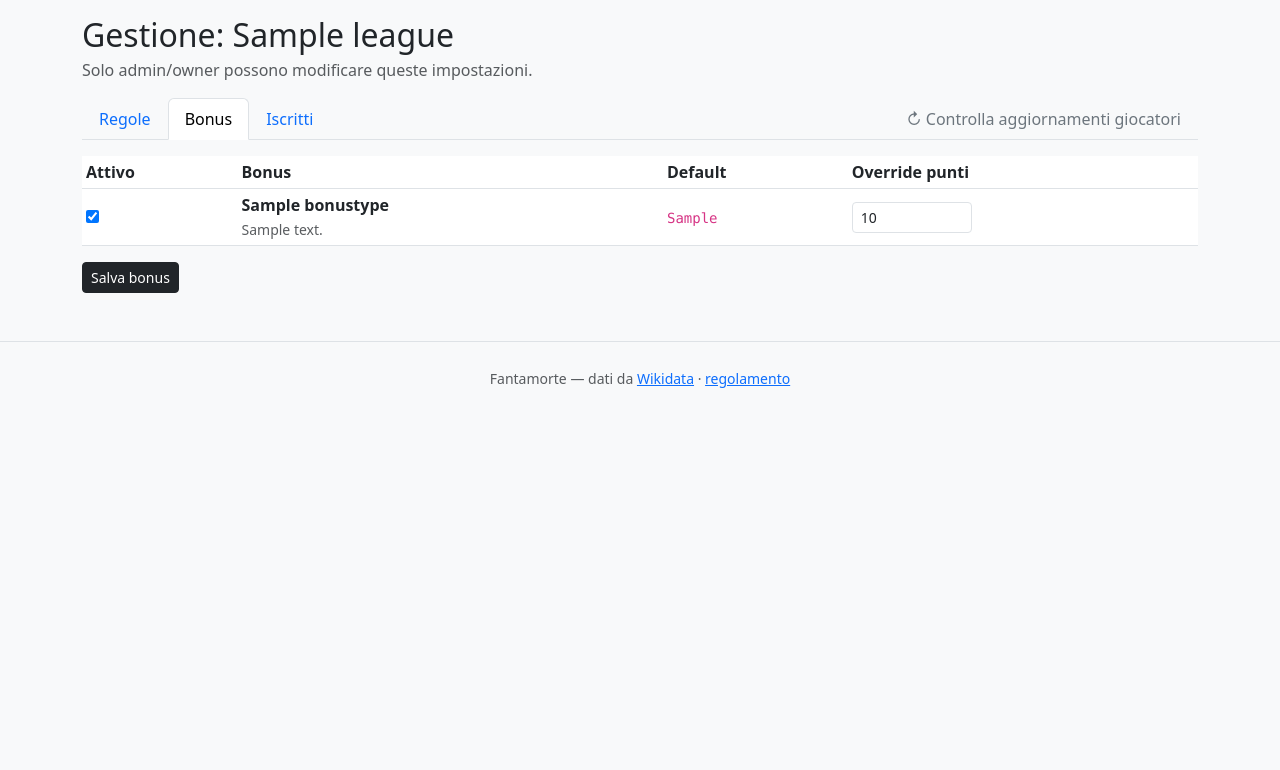
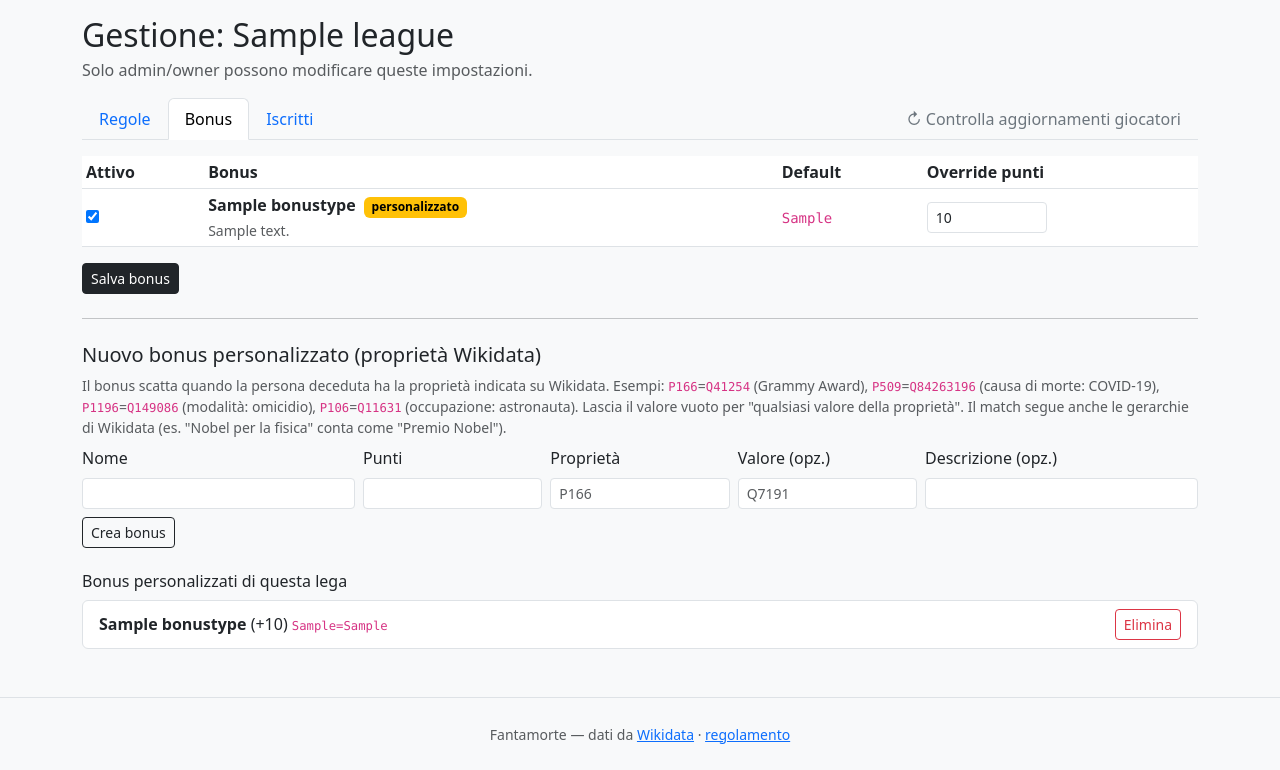
Before and after one commit to gcerretani/fantamorte, a Django app: a page that uses templates/game/league_admin.html in a window 1280 px wide, after a click on "Bonus". Shown: the part 64-834 px from the top of the page. Before the commit the page ends 452 px from the top, so only its background shows below. Run offline with Django 4.2, Linux system fonts and the light colour scheme; a user stored in the database is signed in; tables that the repository leaves empty hold one stand-in row (values such as "Sample post"); parts of the project's set-up code (start-up, migrations or seed data) failed here and were passed over.

Commit message:
Bonus personalizzati per lega, fix detection gerarchica Wikidata, limite somma età
- BonusType.league (nullable): bonus di sistema (NULL, proposti a tutte le
  leghe) vs bonus personalizzati di lega, creabili dal pannello admin della
  lega con nome, punti e coppia proprietà/valore Wikidata; eliminabili con
  pulizia dei DeathBonus assegnati (contano solo nella lega proprietaria);
  P/Q id validati con regex sia nella view che nel client SPARQL
- Fix detection Wikidata: il match ora prova prima l'uguaglianza esatta sui
  claim in cache e poi la gerarchia via SPARQL (P31/P279/P361 con path a
  lunghezza zero). Prima 'wdt:P166/wdt:P31' non copriva né il match diretto
  né i premi specifici: Einstein (P166=Q38104, Nobel per la fisica) non
  faceva scattare il bonus Premio Nobel (Q7191)
- League.max_total_age: somma massima delle età dei membri attivi,
  configurabile dal pannello regole (0 = nessun limite), enforced server-side
  su aggiunta e sostituzione con messaggio esplicativo; età corrente mostrata
  in team_edit e regola visibile nel dettaglio lega
- Sostituzione: rifiuto anche del doppione (persona già in squadra)
- 19 nuovi test (114 totali), CLAUDE.md aggiornato

Co-Authored-By: Claude Fable 5 <noreply@anthropic.com>
Claude-Session: https://claude.ai/code/session_01FJYe4iwqCWPqehpv5pM7ob

```diff
--- a/game/admin.py
+++ b/game/admin.py
@@ -96,11 +96,11 @@ class WikidataPersonAdmin(admin.ModelAdmin):
 
 @admin.register(BonusType)
 class BonusTypeAdmin(admin.ModelAdmin):
-    list_display = ('name', 'points', 'points_formula', 'detection_method',
+    list_display = ('name', 'league', 'points', 'points_formula', 'detection_method',
                     'wikidata_property', 'wikidata_value', 'age_formula',
                     'is_active', 'ordering')
     list_editable = ('ordering', 'is_active', 'points')
-    list_filter = ('detection_method', 'is_active')
+    list_filter = ('detection_method', 'is_active', 'league')
     search_fields = ('name',)
 
 
--- a/game/views.py
+++ b/game/views.py
@@ -163,7 +163,7 @@ class LeagueCreateView(LoginRequiredMixin, View):
         )
 
         LeagueMembership.objects.create(league=league, user=request.user, role=LeagueMembership.ROLE_OWNER)
-        for bt in BonusType.objects.filter(is_active=True):
+        for bt in BonusType.objects.filter(is_active=True, league__isnull=True):
             LeagueBonus.objects.create(league=league, bonus_type=bt, is_active=True)
 
         messages.success(request, f'Lega "{league.name}" creata! Configura ora calendario e regole.')
@@ -264,11 +264,15 @@ class LeagueAdminView(LoginRequiredMixin, View):
         league = get_object_or_404(League, slug=slug)
         if not league.is_admin(request.user):
             return HttpResponseForbidden('Permesso negato.')
+        from django.db.models import Q
         return render(request, self.template_name, {
             'league': league,
             'memberships': league.memberships.select_related('user').order_by('role', 'user__username'),
             'league_bonuses': league.league_bonuses.select_related('bonus_type').order_by('bonus_type__ordering'),
-            'all_bonus_types': BonusType.objects.all().order_by('ordering'),
+            # Bonus proponibili: quelli di sistema + i personalizzati di QUESTA lega
+            'all_bonus_types': BonusType.objects.filter(
+                Q(league__isnull=True) | Q(league=league)
+            ).order_by('ordering'),
             'is_owner': league.is_owner(request.user),
             'wiki_langs': WIKIPEDIA_LANGS,
             'league_search_langs': set(league.search_wikipedia_langs.split(',')) if league.search_wikipedia_langs else set(),
@@ -306,6 +310,7 @@ class LeagueAdminView(LoginRequiredMixin, View):
                 league.jolly_multiplier = int(request.POST.get('jolly_multiplier') or league.jolly_multiplier)
                 league.max_captains = int(request.POST.get('max_captains') or league.max_captains)
                 league.max_non_captains = int(request.POST.get('max_non_captains') or league.max_non_captains)
+                league.max_total_age = int(request.POST.get('max_total_age') or 0)
                 league.substitution_deadline_days = int(request.POST.get('substitution_deadline_days') or league.substitution_deadline_days)
             except (ValueError, TypeError):
                 messages.error(request, 'Valori numerici non validi.')
@@ -333,14 +338,66 @@ class LeagueAdminView(LoginRequiredMixin, View):
                 except (ValueError, TypeError):
                     lb.override_points = None
                 lb.save()
-            # Eventuali nuovi bonus type
+            # Eventuali nuovi bonus type (di sistema o personalizzati di questa lega)
+            from django.db.models import Q
             for bt_id in request.POST.getlist('add_bonus'):
                 try:
-                    bt = BonusType.objects.get(pk=int(bt_id))
+                    bt = BonusType.objects.filter(
+                        Q(league__isnull=True) | Q(league=league)
+                    ).get(pk=int(bt_id))
                 except (BonusType.DoesNotExist, ValueError, TypeError):
                     continue
                 LeagueBonus.objects.get_or_create(league=league, bonus_type=bt, defaults={'is_active': True})
             messages.success(request, 'Bonus aggiornati.')
+
+        elif action == 'create_custom_bonus':
+            name = request.POST.get('bonus_name', '').strip()
+            prop = request.POST.get('bonus_wikidata_property', '').strip().upper()
+            value = request.POST.get('bonus_wikidata_value', '').strip().upper()
+            description = request.POST.get('bonus_description', '').strip()
+            try:
+                points = int(request.POST.get('bonus_points', ''))
+            except (ValueError, TypeError):
+                messages.error(request, 'Punti del bonus non validi.')
+                return redirect('league_admin', slug=slug)
+            if not name:
+                messages.error(request, 'Il nome del bonus è obbligatorio.')
+                return redirect('league_admin', slug=slug)
+            if not re.fullmatch(r'P\d+', prop):
+                messages.error(request, 'Proprietà Wikidata non valida (formato: P166).')
+                return redirect('league_admin', slug=slug)
+            if value and not re.fullmatch(r'Q\d+', value):
+                messages.error(request, 'Valore Wikidata non valido (formato: Q7191, oppure vuoto '
+                                        'per "qualsiasi valore della proprietà").')
+                return redirect('league_admin', slug=slug)
+            if BonusType.objects.filter(league=league, name__iexact=name).exists():
+                messages.error(request, 'Esiste già un bonus personalizzato con questo nome.')
+                return redirect('league_admin', slug=slug)
+            bt = BonusType.objects.create(
+                name=name, league=league, description=description, points=points,
+                detection_method=BonusType.DETECTION_WIKIDATA,
+                wikidata_property=prop, wikidata_value=value,
+                is_active=True, ordering=100,
+            )
+            LeagueBonus.objects.create(league=league, bonus_type=bt, is_active=True)
+            messages.success(
+                request,
+                f'Bonus "{name}" creato ({prop}{"=" + value if value else ""}). Verrà rilevato '
+                'automaticamente sui prossimi decessi; per quelli già registrati usare '
+                '"Auto-rileva bonus" dal Django admin.',
+            )
+
+        elif action == 'delete_custom_bonus':
+            try:
+                bt = BonusType.objects.get(pk=int(request.POST.get('bonus_type_id', '')), league=league)
+            except (BonusType.DoesNotExist, ValueError, TypeError):
+                messages.error(request, 'Bonus personalizzato non trovato.')
+                return redirect('league_admin', slug=slug)
+            # Le righe DeathBonus di un bonus custom contano solo in questa
+            # lega: eliminarle insieme al tipo è sicuro.
+            bt.awarded.all().delete()
+            bt.delete()
+            messages.success(request, f'Bonus "{bt.name}" eliminato.')
 
         elif action == 'promote_admin':
             if not league.is_owner(request.user):
@@ -581,6 +638,7 @@ class TeamEditView(LoginRequiredMixin, View):
             'league': league,
             'members': members,
             'active_count': active_count,
+            'total_age': team.get_active_total_age(),
             'dead_members': dead_members,
             'months': MONTHS_LIST,
             'can_edit': _can_edit_team(team, request.user),
@@ -692,6 +750,16 @@ class AddPersonView(LoginRequiredMixin, View):
             if active_non_captain >= max_non_captains:
                 return JsonResponse({'error': f'La squadra ha già {max_non_captains} morituri.'}, status=400)
 
+        if league and league.max_total_age:
+            new_age = person.get_current_age() or 0
+            total_age = team.get_active_total_age()
+            if total_age + new_age > league.max_total_age:
+                return JsonResponse({'error': (
+                    f'Limite età superato: la rosa somma {total_age} anni e con '
+                    f'{person.name_it} ({new_age}) arriverebbe a {total_age + new_age} '
+                    f'su un massimo di {league.max_total_age}.'
+                )}, status=400)
+
         member = TeamMember.objects.create(team=team, person=person, is_captain=is_captain)
         return JsonResponse({
             'success': True,
@@ -774,6 +842,23 @@ class SubstituteMemberView(LoginRequiredMixin, View):
         if person.is_dead:
             messages.error(request, f'{person.name_it} è già morto/a.')
             return redirect('substitute_member', pk=pk, member_pk=member_pk)
+
+        if team.members.filter(person=person, replaced_by=None).exists():
+            messages.error(request, f'{person.name_it} è già nella squadra.')
+            return redirect('substitute_member', pk=pk, member_pk=member_pk)
+
+        league = team.league
+        if league and league.max_total_age:
+            new_age = person.get_current_age() or 0
+            old_age = member.person.get_current_age() or 0
+            projected = team.get_active_total_age() - old_age + new_age
+            if projected > league.max_total_age:
+                messages.error(
+                    request,
+                    f'Limite età superato: con {person.name_it} ({new_age} anni) la rosa '
+                    f'arriverebbe a {projected} anni su un massimo di {league.max_total_age}.',
+                )
+                return redirect('substitute_member', pk=pk, member_pk=member_pk)
 
         new_member = TeamMember.objects.create(
             team=team, person=person, is_captain=member.is_captain
@@ -893,7 +978,11 @@ class RulesView(TemplateView):
 
     def get_context_data(self, **kwargs):
         ctx = super().get_context_data(**kwargs)
-        ctx['bonus_types'] = BonusType.objects.filter(is_active=True).order_by('ordering', 'name')
+        # Il regolamento generico mostra solo i bonus di sistema, non i
+        # personalizzati delle singole leghe.
+        ctx['bonus_types'] = BonusType.objects.filter(
+            is_active=True, league__isnull=True,
+        ).order_by('ordering', 'name')
         return ctx
 
 
--- a/templates/game/league_admin.html
+++ b/templates/game/league_admin.html
@@ -74,6 +74,12 @@
         <input type="number" name="substitution_deadline_days" class="form-control" value="{{ league.substitution_deadline_days }}" min="0" max="365">
       </div>
       <div class="col-md-3">
+        <label class="form-label">Somma massima età rosa</label>
+        <input type="number" name="max_total_age" class="form-control" value="{{ league.max_total_age }}" min="0" max="10000"
+               aria-describedby="maxTotalAgeHelp">
+        <div id="maxTotalAgeHelp" class="form-text">0 = nessun limite. Somma delle età dei membri attivi.</div>
+      </div>
+      <div class="col-md-3">
         <label class="form-label">×Capitano</label>
         <input type="number" name="captain_multiplier" class="form-control" value="{{ league.captain_multiplier }}" min="1" max="10">
       </div>
@@ -131,6 +137,10 @@
               <td><input type="checkbox" name="bonus_active_{{ lb.pk }}" {% if lb.is_active %}checked{% endif %}></td>
               <td>
                 <strong>{{ lb.bonus_type.name }}</strong>
+                {% if lb.bonus_type.league_id %}<span class="badge text-bg-warning ms-1">personalizzato</span>{% endif %}
+                {% if lb.bonus_type.detection_method == 'wikidata' %}
+                  <small class="text-muted ms-1"><code>{{ lb.bonus_type.wikidata_property }}{% if lb.bonus_type.wikidata_value %}={{ lb.bonus_type.wikidata_value }}{% endif %}</code></small>
+                {% endif %}
                 {% if lb.bonus_type.description %}<br><small class="text-muted">{{ lb.bonus_type.description }}</small>{% endif %}
               </td>
               <td>
@@ -151,6 +161,68 @@
       </div>
       <button class="btn btn-dark btn-sm">Salva bonus</button>
     </form>
+
+    <hr class="my-4">
+    <h5>Nuovo bonus personalizzato (proprietà Wikidata)</h5>
+    <p class="small text-muted mb-2">
+      Il bonus scatta quando la persona deceduta ha la proprietà indicata su Wikidata.
+      Esempi: <code>P166</code>=<code>Q41254</code> (Grammy Award), <code>P509</code>=<code>Q84263196</code>
+      (causa di morte: COVID-19), <code>P1196</code>=<code>Q149086</code> (modalità: omicidio),
+      <code>P106</code>=<code>Q11631</code> (occupazione: astronauta). Lascia il valore vuoto per
+      "qualsiasi valore della proprietà". Il match segue anche le gerarchie di Wikidata
+      (es. "Nobel per la fisica" conta come "Premio Nobel").
+    </p>
+    <form method="post" class="row g-2 align-items-end mb-4">
+      {% csrf_token %}
+      <input type="hidden" name="action" value="create_custom_bonus">
+      <div class="col-md-3">
+        <label class="form-label">Nome</label>
+        <input type="text" name="bonus_name" class="form-control form-control-sm" required maxlength="100">
+      </div>
+      <div class="col-md-2">
+        <label class="form-label">Punti</label>
+        <input type="number" name="bonus_points" class="form-control form-control-sm" required>
+      </div>
+      <div class="col-md-2">
+        <label class="form-label">Proprietà</label>
+        <input type="text" name="bonus_wikidata_property" class="form-control form-control-sm"
+               placeholder="P166" pattern="[Pp]\d+" required>
+      </div>
+      <div class="col-md-2">
+        <label class="form-label">Valore (opz.)</label>
+        <input type="text" name="bonus_wikidata_value" class="form-control form-control-sm"
+               placeholder="Q7191" pattern="[Qq]\d+">
+      </div>
+      <div class="col-md-3">
+        <label class="form-label">Descrizione (opz.)</label>
+        <input type="text" name="bonus_description" class="form-control form-control-sm" maxlength="200">
+      </div>
+      <div class="col-12">
+        <button class="btn btn-outline-dark btn-sm">Crea bonus</button>
+      </div>
+    </form>
+
+    {% with custom_types=league.custom_bonus_types.all %}
+    {% if custom_types %}
+      <h6>Bonus personalizzati di questa lega</h6>
+      <ul class="list-group mb-3">
+        {% for bt in custom_types %}
+          <li class="list-group-item d-flex justify-content-between align-items-center">
+            <span>
+              <strong>{{ bt.name }}</strong> (+{{ bt.points }})
+              <small class="text-muted"><code>{{ bt.wikidata_property }}{% if bt.wikidata_value %}={{ bt.wikidata_value }}{% endif %}</code></small>
+            </span>
+            <form method="post" onsubmit="return confirm('Eliminare il bonus «{{ bt.name }}» e i punti già assegnati con esso?');">
+              {% csrf_token %}
+              <input type="hidden" name="action" value="delete_custom_bonus">
+              <input type="hidden" name="bonus_type_id" value="{{ bt.pk }}">
+              <button class="btn btn-outline-danger btn-sm">Elimina</button>
+            </form>
+          </li>
+        {% endfor %}
+      </ul>
+    {% endif %}
+    {% endwith %}
   </div>
 
   <!-- MEMBRI -->
--- a/templates/game/league_detail.html
+++ b/templates/game/league_detail.html
@@ -89,6 +89,9 @@
     <h5 class="mt-4">Regole della lega</h5>
     <ul class="list-unstyled small">
       <li>Composizione: <strong>{{ league.max_captains }} capitano + {{ league.max_non_captains }} morituri</strong></li>
+      {% if league.max_total_age %}
+        <li>Somma massima età rosa: <strong>{{ league.max_total_age }} anni</strong></li>
+      {% endif %}
       <li>Punti base: <strong>{{ league.base_points }}</strong></li>
       <li>Capitano: ×{{ league.captain_multiplier }}
         {% if league.jolly_enabled %}— Jolly: ×{{ league.jolly_multiplier }}{% endif %}</li>
```
Also changed, not shown: CLAUDE.md (+12 -2 lines), game/models.py (+35 -2 lines), game/tests_views.py (+150 -0 lines), templates/game/team_edit.html (+6 -1 lines), wikidata_api/client.py (+18 -14 lines), wikidata_api/sparql.py (+6 -1 lines), wikidata_api/tests.py (+54 -0 lines), game/migrations/0014_bonustype_league_league_max_total_age_and_more.py (added).
